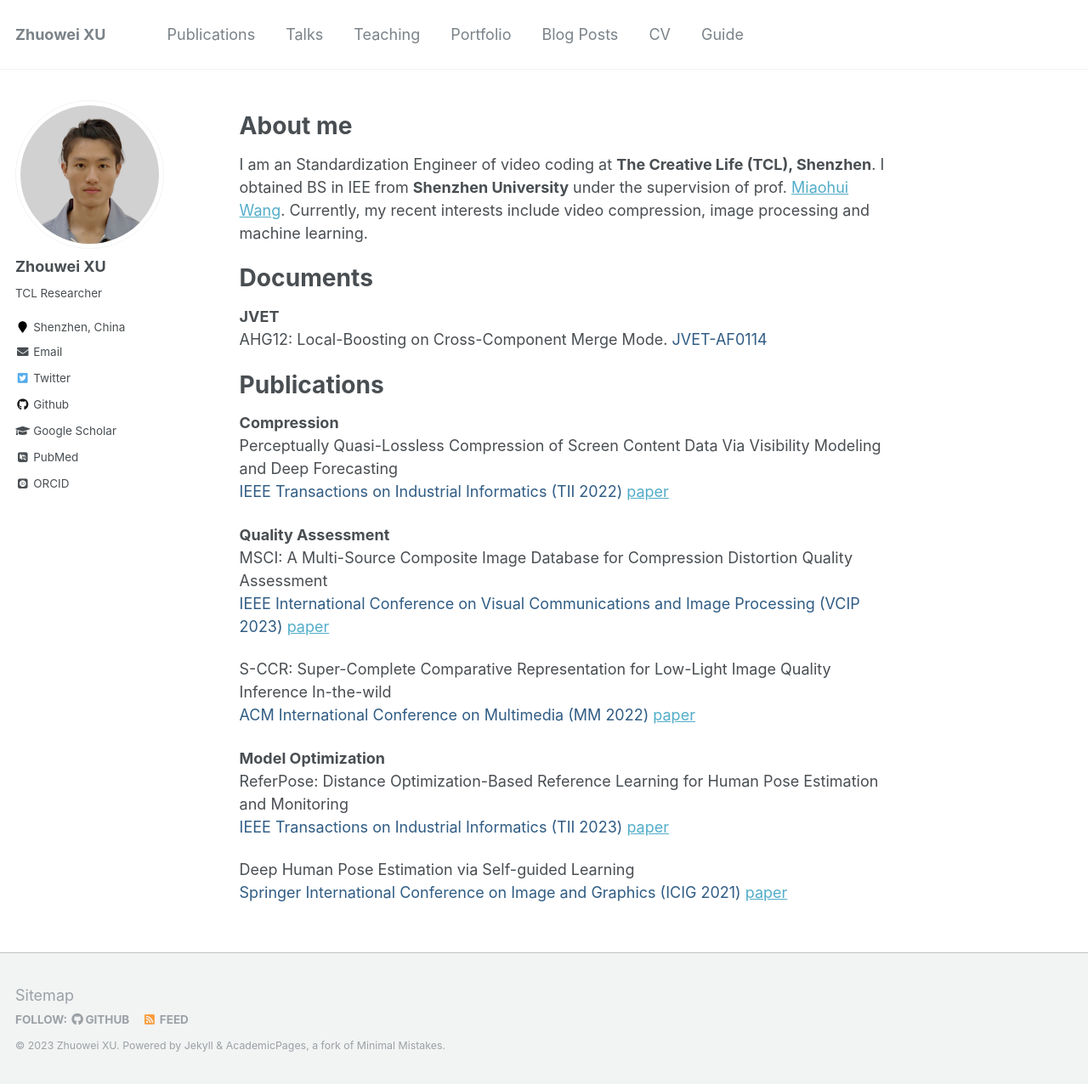
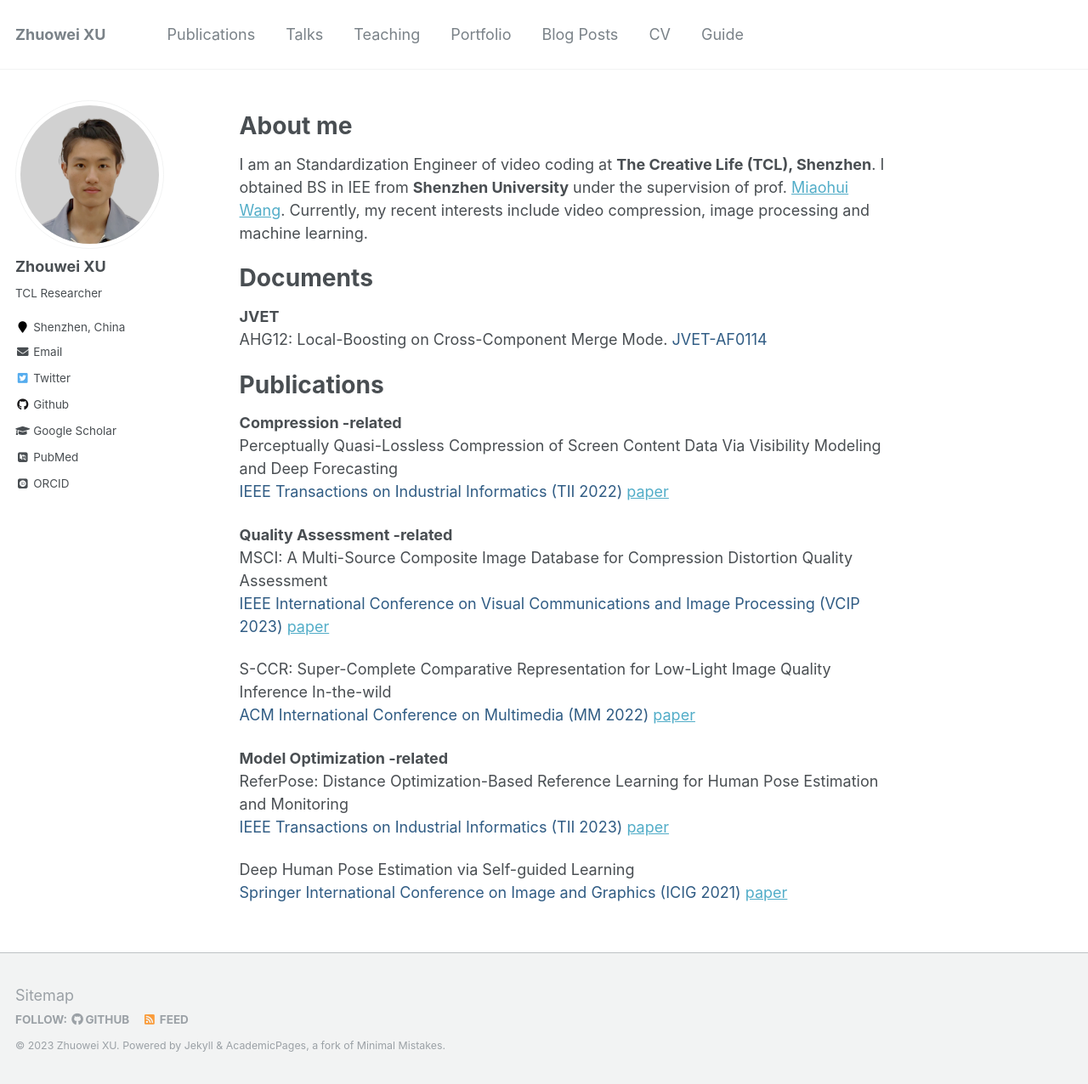
Before and after one commit to zw-xxx/zw-xxxX.github.io, a Jekyll site: the page built from _pages/about.md, in a window 1280 px wide and 1276 px high. Shown: the whole window at 85% size. Built offline with Jekyll 4.4.1, drawn with Linux system fonts in a browser that asks for light colours; some web fonts are replaced.

Commit message:
Update about.md

```diff
--- a/_pages/about.md
+++ b/_pages/about.md
@@ -22,18 +22,18 @@ AHG12: Local-Boosting on Cross-Component Merge Mode. <span style="color: #305C84
 
 Publications
 ======
-**Compression**<br>
+**Compression -related**<br>
 Perceptually Quasi-Lossless Compression of Screen Content Data Via Visibility Modeling and Deep Forecasting<br>
 <span style="color: #305C84"> IEEE Transactions on Industrial Informatics (TII 2022)</span> [paper](https://ieeexplore.ieee.org/abstract/document/9669109)<br>
 
-**Quality Assessment**<br>
+**Quality Assessment -related**<br>
 MSCI: A Multi-Source Composite Image Database for Compression Distortion Quality Assessment<br>
 <span style="color: #305C84"> IEEE International Conference on Visual Communications and Image Processing (VCIP 2023)</span> [paper](https://ieeexplore.ieee.org/abstract/document/10008864)<br>
 
 S-CCR: Super-Complete Comparative Representation for Low-Light Image Quality Inference In-the-wild<br>
 <span style="color: #305C84"> ACM International Conference on Multimedia (MM 2022)</span> [paper](https://dl.acm.org/doi/abs/10.1145/3503161.35480833)<br>
 
-**Model Optimization**<br>
+**Model Optimization -related**<br>
 ReferPose: Distance Optimization-Based Reference Learning for Human Pose Estimation and Monitoring<br>
 <span style="color: #305C84"> IEEE Transactions on Industrial Informatics (TII 2023)</span> [paper](https://ieeexplore.ieee.org/abstract/document/10297567)<br>
 
```
